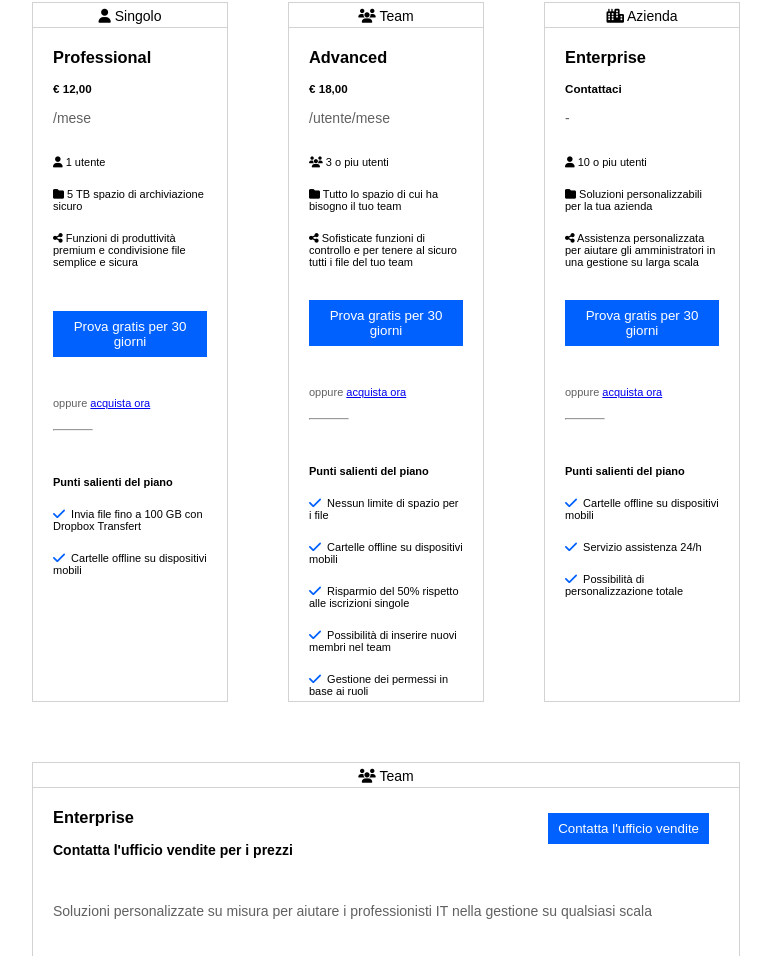
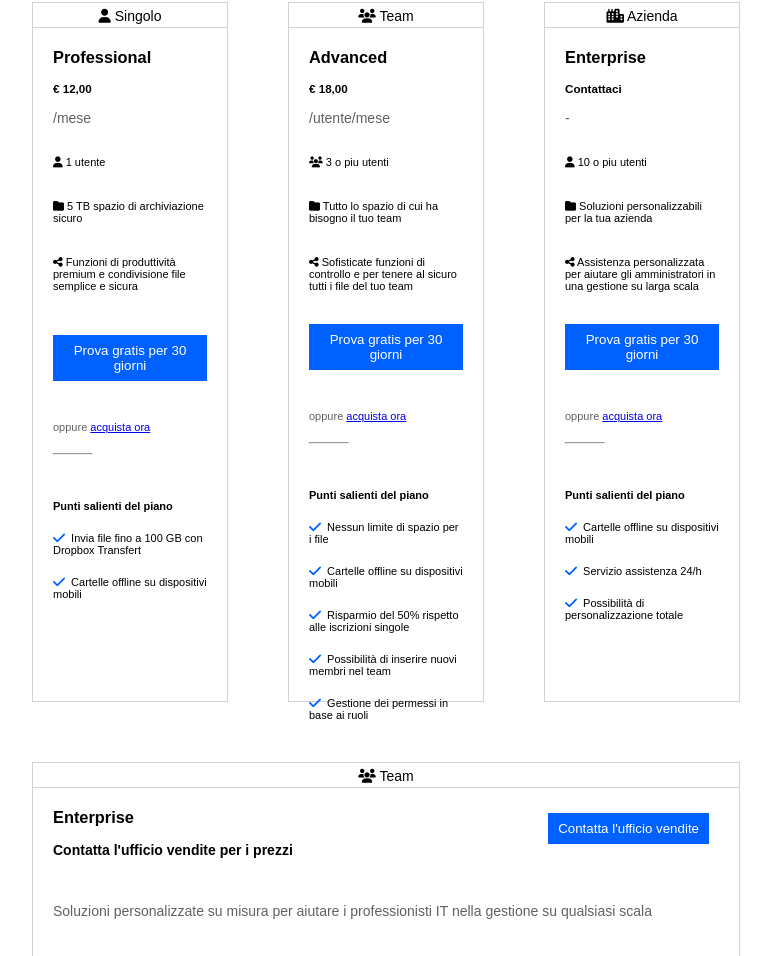
Before and after one commit to sisdream/htmlcss-dropbox, a plain HTML site: page index.html in a window 1280 px wide. Shown: the part 811-1767 px from the top of the page, without its empty margins (254-1025 px from the left). Drawn offline with Linux system fonts and the light colour scheme.

Commit message:
fix: list colonna

```diff
--- a/css/style.css
+++ b/css/style.css
@@ -152,11 +152,15 @@ h2{
 }
 
 .card-plus{
-    display: flex;
-    flex-direction: column;
     padding: 15px 0;
     font-size: 11px;
     gap: 20px;
+}
+
+.card-plus ul{
+    display:flex ;
+    flex-direction: column;
+    align-items: flex-start;
 }
 
 .left{
--- a/index.html
+++ b/index.html
@@ -90,19 +90,21 @@
                             <h5>&euro; 12,00</h5>
                             <p>/mese</p>
                             <div class="card card-plus">
-                                 <div>
+                                <ul>
+                                    <li>
                                         <i class="fa-solid fa-user"></i>
                                         1 utente
-                                </div>
-                                <div>
+                                    </li>
+                                    <li>
                                         <i class="fa-solid fa-folder"></i>
                                         5 TB spazio di archiviazione sicuro
-                                </div>
-                                <div>
+                                    </li>
+                                    <li>
                                         <i class="fa-solid fa-share-nodes"></i>
                                         Funzioni di produttività premium e condivisione file
                                         semplice e sicura
-                                </div>
+                                    </li>
+                                </ul>
                                 <button class="btn btn-big left">Prova gratis per 30 giorni</button>
                                 <p>oppure <a href="#">acquista ora</a></p>
                                 <hr>
@@ -131,19 +133,21 @@
                             <h5>&euro; 18,00</h5>
                             <p>/utente/mese</p>
                             <div class="card card-plus">
-                                <div>
+                                <ul>
+                                    <li>
                                         <i class="fa-solid fa-users"></i>
                                         3 o piu utenti
-                                </div>
-                                <div>
+                                    </li>
+                                    <li>
                                         <i class="fa-solid fa-folder"></i>
                                         Tutto lo spazio di cui ha bisogno il tuo team
-                                </div>
-                                <div>
+                                    </li>
+                                    <li>
                                         <i class="fa-solid fa-share-nodes"></i>
                                         Sofisticate funzioni di controllo e per tenere al sicuro
                                         tutti i file del tuo team
-                                </div>
+                                    </li>
+                                </ul>
                                 <button class="btn btn-big central">Prova gratis per 30 giorni</button>
                                 <p>oppure <a href="#">acquista ora</a></p>
                                 <hr>
@@ -184,19 +188,21 @@
                             <h5>Contattaci</h5>
                             <p>-</p>
                             <div class="card card-plus">
-                                <div>
+                                <ul>
+                                    <li>
                                         <i class="fa-solid fa-user"></i>
                                         10 o piu utenti
-                                </div>
-                                <div>
+                                    </li>
+                                    <li>
                                         <i class="fa-solid fa-folder"></i>
                                         Soluzioni personalizzabili per la tua azienda
-                                </div>
-                                <div>
+                                    </li>
+                                    <li>
                                         <i class="fa-solid fa-share-nodes"></i>
                                         Assistenza personalizzata per aiutare gli amministratori
                                         in una gestione su larga scala
-                                </div>
+                                    </li>
+                                </ul>
                                 <button class="btn btn-big right">Prova gratis per 30 giorni</button>
                                 <p>oppure <a href="#">acquista ora</a></p>
                                 <hr>
```
Lines whose indentation alone changed are shown as unchanged.
